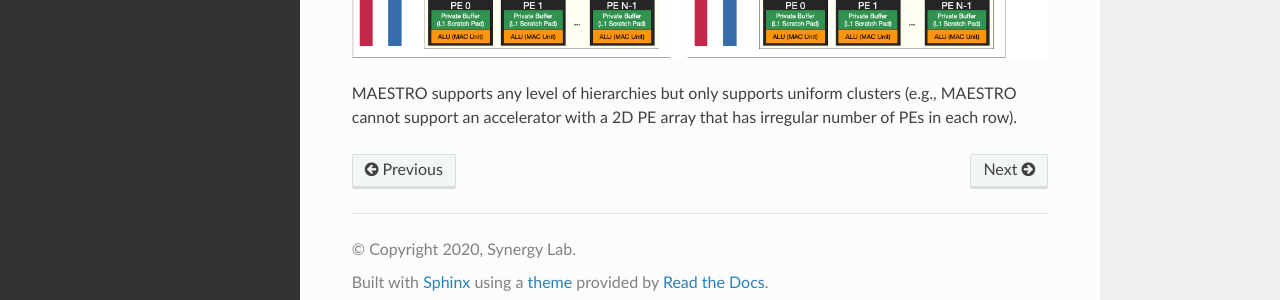
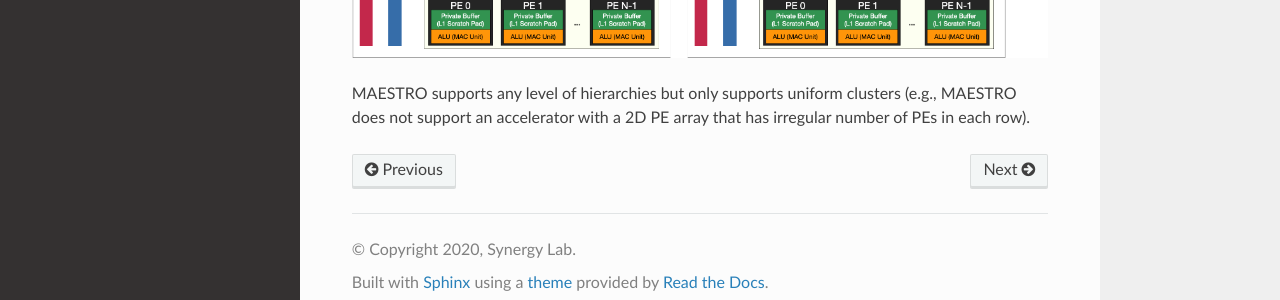
Before and after one commit to ghjeong12/maestro-docs, a Sphinx documentation site: the page built from docs/source/hw_supported.rst, in a window 1280 px wide and 900 px high, scrolled down 567 px. Shown: the part 581-881 px from the top of the window. Built offline with Sphinx 7.4.7 and the Read the Docs theme 2.0.0, drawn with Linux system fonts in a browser that asks for light colours.

Commit message:
Update hw_supported.rst

```diff
--- a/docs/source/hw_supported.rst
+++ b/docs/source/hw_supported.rst
@@ -12,4 +12,4 @@ Hardware configuration can be defined using hardware parameters above and cluste
 
 .. image:: images/example_hw.png
 
-MAESTRO supports any level of hierarchies but only supports uniform clusters (e.g., MAESTRO cannot support an accelerator with a 2D PE array that has irregular number of PEs in each row).
+MAESTRO supports any level of hierarchies but only supports uniform clusters (e.g., MAESTRO does not support an accelerator with a 2D PE array that has irregular number of PEs in each row).
```
